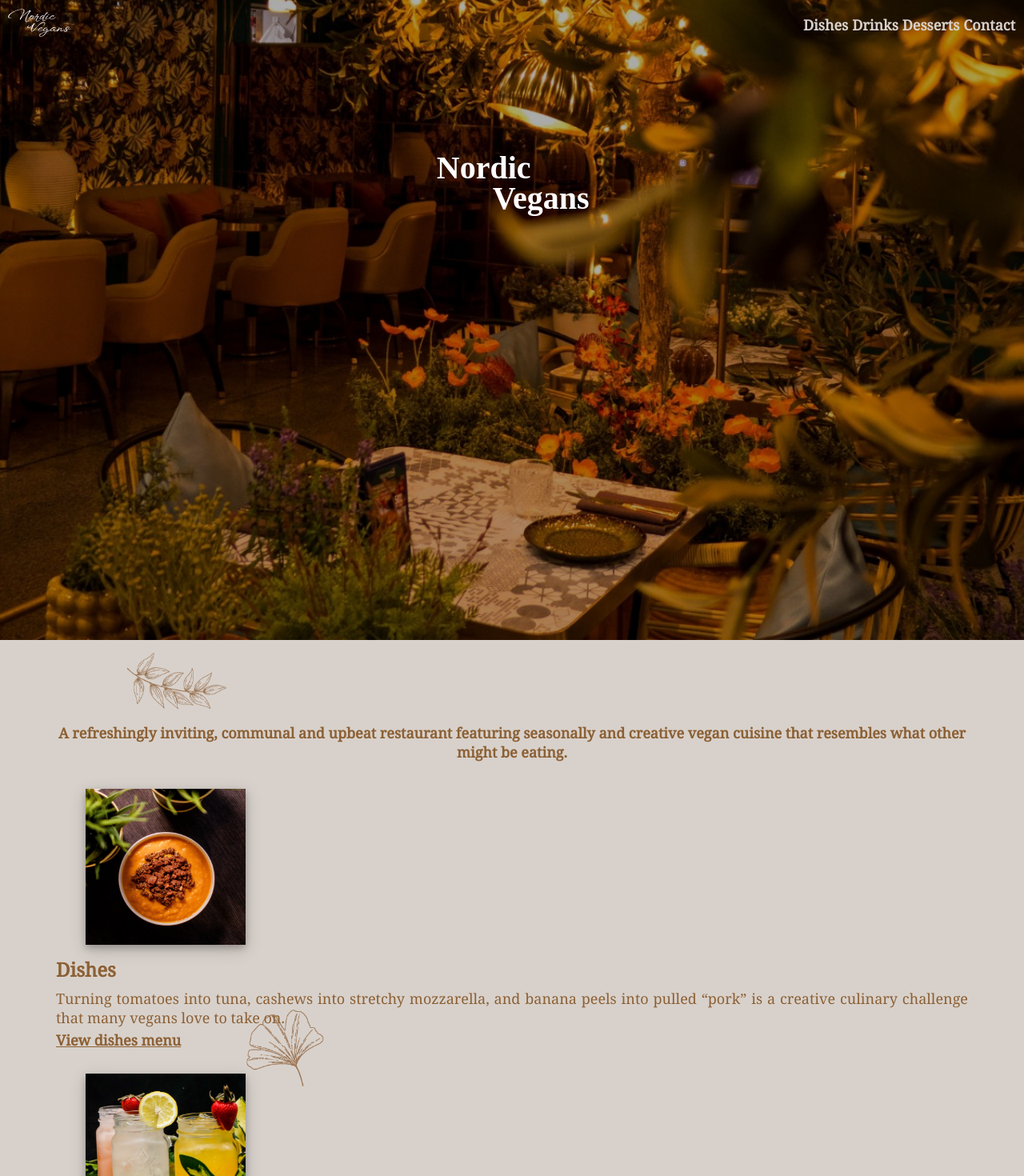
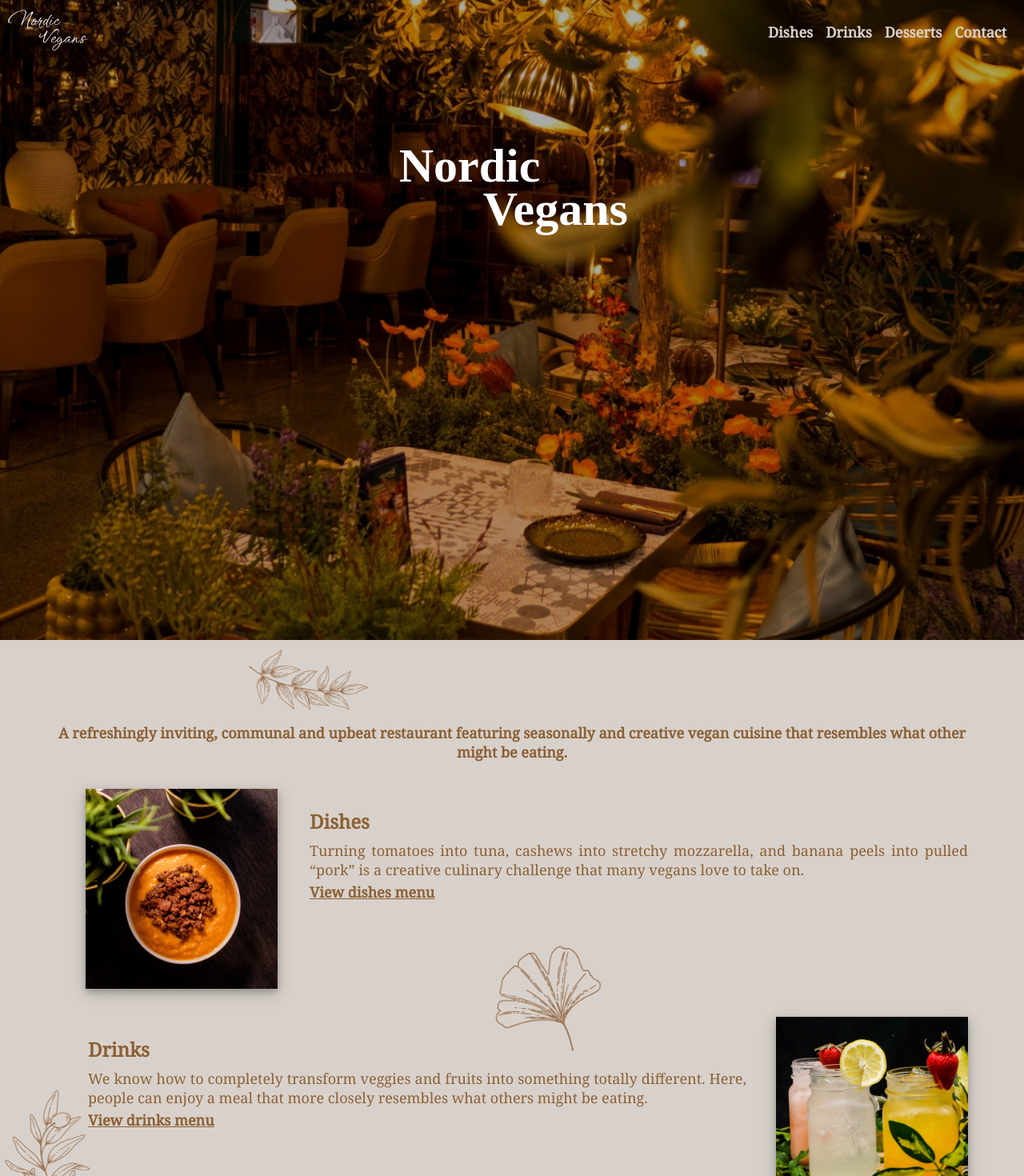
Before and after one commit to KatheRojasO/vegan-restaurant, a React (Create React App) app: page / in a window 1280 px wide. Shown: the top 1470 px of the page at 80% size. Built offline with nearby package versions, Linux system fonts and the light colour scheme; a web font is replaced by a local one.

Commit message:
Set up main page for tablets

```diff
--- a/src/components/Header.jsx
+++ b/src/components/Header.jsx
@@ -1,6 +1,6 @@
 import React, { useEffect, useState } from "react";
 import { Link } from "react-router-dom";
-import img from "../assets/img/logo-mobile.png";
+import img from "../assets/img/logo.png";
 import data from "../jsonFiles/navbar.json";
 
 export default function Header() {
--- a/src/css/base/typography.css
+++ b/src/css/base/typography.css
@@ -41,22 +41,36 @@ input {
   color: gray;
 }
 
-/* Mobile L */
-@media screen and (min-width: 425px) {
+/* Mobile M */
+@media screen and (min-width: 375px) {
   h1 {
     font-size: 40px;
   }
+}
 
-  p {
-    font-size: 18px;
-  }
 
+/* Mobile L */
+@media screen and (min-width: 425px) {
   h2 {
     font-size: 24px;
   }
 
+  p,
   a,
-  button {
+  button,
+  input {
     font-size: 18px;
   }
 }
+
+/* tablets */
+@media screen and (min-width: 768px) {
+  h1 {
+    font-size: 60px;
+  }
+
+  h2
+  {
+    margin-top: 20px;
+  }
+}
--- a/src/css/components/Form.css
+++ b/src/css/components/Form.css
@@ -1,8 +1,3 @@
-#form {
-  border-radius: 5px;
-  padding: 0 var(--space-small) 0 var(--space-small);
-}
-
 .form-info {
   display: flex;
   flex-direction: column;
@@ -46,3 +41,21 @@ input[type="submit"]:focus {
 .input-fields {
   list-style-type: none;
 }
+
+/* Mobile L */
+@media screen and (min-width: 425px) {
+  input[type="text"],
+  [type="date"],
+  [type="time"] {
+    width: 90%;
+    margin-left: 15px;
+  }
+
+  input[type="submit"] {
+    width: 60%;
+    padding: 10px 10px;
+    margin: var(--space-small) 0 var(--space-medium) 50px;
+  }
+
+
+}
--- a/src/css/components/Header.css
+++ b/src/css/components/Header.css
@@ -14,6 +14,12 @@ nav.small {
   z-index: 1;
 }
 
+nav img {
+  width: 80px;
+  height: 40px;
+  margin-right: var(--space-small);
+}
+
 ul.menu {
   margin: 0 10px 0 0;
   padding: 0;
@@ -22,7 +28,7 @@ ul.menu {
 }
 
 .nav-item > a {
-  margin-right: 5px;
+  margin-right: var(--space-small);
   text-decoration: none;
   cursor: pointer;
   transition: 0.4s;
@@ -40,7 +46,6 @@ ul.menu {
 }
 
 /* Mobile M */
-
 @media screen and (min-width: 375px) {
   nav {
     justify-content: space-between;
@@ -50,3 +55,19 @@ ul.menu {
     margin: 0 var(--space-medium) 0 0;
   }
 }
+
+/* tablets */
+@media screen and (min-width: 768px) {
+  ul.menu {
+    margin: 0 var(--space-medium) 0 0;
+  }
+
+  .nav-item > a {
+    margin-right: var(--space-medium);
+  }
+
+  nav img {
+    width: 100px;
+    height: 55px;
+  }
+}
--- a/src/css/pages/Hero.css
+++ b/src/css/pages/Hero.css
@@ -17,9 +17,23 @@
   position: absolute;
   top: 50%;
   left: 50%;
-  transform: translate(-80%, 330%);
+}
+
+.title-1 {
+  transform: translate(-80%, 350%);
 }
 
 .title-2 {
-  transform: translate(-20%, 400%);
+  transform: translate(-20%, 420%);
 }
+
+/* Tablet */
+@media screen and (min-width: 768px) {
+  .title-1 {
+    transform: translate(-80%, 220%);
+  }
+
+  .title-2 {
+    transform: translate(-20%, 290%);
+  }
+}
--- a/src/css/pages/MainPage.css
+++ b/src/css/pages/MainPage.css
@@ -6,11 +6,12 @@
   box-shadow: 0 4px 8px 0 rgba(0, 0, 0, 0.2), 0 6px 20px 0 rgba(0, 0, 0, 0.19);
 }
 
-.menu-option {
+.menu-option-left,
+.menu-option-right {
   list-style-type: none;
 }
 
-.menu-option > a {
+.option-description > a {
   color: var(--brown);
 }
 
@@ -113,3 +114,49 @@
     transform: translate(250%, 570%);
   }
 }
+
+/* Tablet */
+@media screen and (min-width: 768px) {
+  .option-img {
+    width: 240px;
+    height: 250px;
+  }
+
+  .menu-option-left{
+    display: flex;
+  }
+
+  .menu-option-right {
+    display: flex;
+    flex-direction: row-reverse;
+  }
+
+  .option-description {
+    margin-top: 30px;
+    margin-left: 40px;
+  }
+
+  .bg-1 {
+    width: 150px;
+    height: 80px;
+    transform: translate(160%, -75%);
+  }
+
+  .bg-2 {
+    width: 150px;
+    height: 149px;
+    transform: translate(360%, 200%);
+  }
+
+  .bg-3 {
+    width: 110px;
+    height: 168px;
+    transform: translate(-60%, 290%);
+  }
+
+  .bg-4 {
+    width: 108px;
+    height: 193px;
+    transform: translate(540%, 330%);
+  }
+}
--- a/src/jsonFiles/mainpage.json
+++ b/src/jsonFiles/mainpage.json
@@ -5,7 +5,8 @@
     "title": "Dishes",
     "description": "Turning tomatoes into tuna, cashews into stretchy mozzarella, and banana peels into pulled “pork” is a creative culinary challenge that many vegans love to take on.",
     "href": "#dishes",
-    "text": "View dishes menu"
+    "text": "View dishes menu",
+    "invert": false
   },
   {
     "id": 2,
@@ -13,7 +14,8 @@
     "title": "Drinks",
     "description": "We know how to completely transform veggies and fruits into something totally different. Here,  people can enjoy a meal that more closely resembles what others might be eating.",
     "href": "#drinks",
-    "text": "View drinks menu"
+    "text": "View drinks menu",
+    "invert": true
   },
   {
     "id": 3,
@@ -21,6 +23,7 @@
     "title": "Desserts",
     "description": "Taking these foods to get-togethers can also spark a conversation, which could encourage nonvegans to rethink their reliance on meat and other animal-derived products.",
     "href": "#desserts",
-    "text": "View desserts menu"
+    "text": "View desserts menu",
+    "invert": false
   }
 ]
--- a/src/pages/MainPage.jsx
+++ b/src/pages/MainPage.jsx
@@ -10,11 +10,13 @@ import img4 from "../assets/img/background-image-4.png";
 
 export default function MainPage() {
   const items = data.map((item) => (
-    <li className="menu-option" key={item.id}>
-      <img className="option-img" src={item.image} alt="menu-option"></img>
-      <h2>{item.title}</h2>
-      <p>{item.description}</p>
-      <a href={item.href}>{item.text}</a>
+    <li className={item.invert ?  "menu-option-right" : "menu-option-left"} key={item.id}>
+      <img className="option-img" src={item.image} alt="menu-option"/>
+      <div className="option-description">
+        <h2>{item.title}</h2>
+        <p>{item.description}</p>
+        <a href={item.href}>{item.text}</a>
+      </div>
     </li>
   ));
 
```
Also changed, not shown: src/assets/img/logo.png (added).
